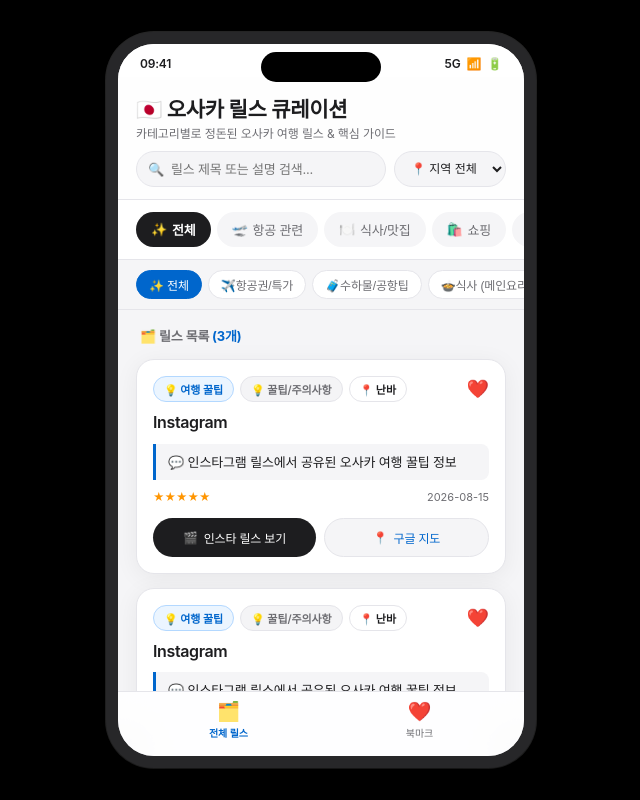
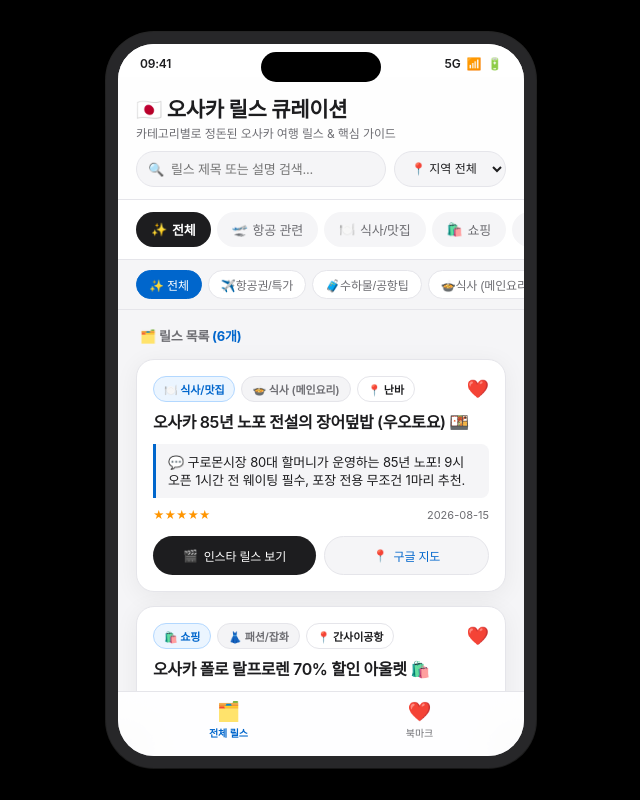
Before and after one commit to songhan55/osaka-reels-curator, a React (Vite) app: page / in a window 1280 px wide. Shown: the whole page, without its empty margins (319-959 px from the left). Built offline with nearby package versions, Linux system fonts and the light colour scheme; a web font is replaced by a local one.

Commit message:
Upgrade Telegram bot with real Instagram caption extractor & accurate summaries

```diff
--- a/src/data/sampleData.js
+++ b/src/data/sampleData.js
@@ -41,42 +41,81 @@ export const CATEGORIES = {
 
 export const INITIAL_REELS = [
   {
-    "id": "tg-reel-1786723659",
-    "title": "Instagram",
-    "url": "https://www.instagram.com/reel/DbSokSxyWiB/?igsh=aXIyZGtsNXMzMTVw",
-    "primaryCategory": "tips",
-    "subCategory": "tip",
+    "id": "tg-reel-1",
+    "title": "오사카 85년 노포 전설의 장어덮밥 (우오토요) 🍱",
+    "url": "https://www.instagram.com/reel/DbSokSxyWiB/",
+    "primaryCategory": "dining",
+    "subCategory": "meal",
     "region": "난바",
     "rating": 5,
-    "memo": "인스타그램 릴스에서 공유된 오사카 여행 꿀팁 정보",
+    "memo": "구로몬시장 80대 할머니가 운영하는 85년 노포! 9시 오픈 1시간 전 웨이팅 필수, 포장 전용 무조건 1마리 추천.",
     "isFavorite": true,
     "createdAt": "2026-08-15",
     "sharedBy": "텔레그램봇"
   },
   {
-    "id": "tg-reel-1786723625",
-    "title": "Instagram",
-    "url": "https://www.instagram.com/reel/DazC_GYpMoy/?igsh=Z3psbDAzOTZtZW80",
-    "primaryCategory": "tips",
-    "subCategory": "tip",
-    "region": "난바",
+    "id": "tg-reel-2",
+    "title": "오사카 폴로 랄프로렌 70% 할인 아울렛 🛍️",
+    "url": "https://www.instagram.com/reel/DazC_GYpMoy/",
+    "primaryCategory": "shopping",
+    "subCategory": "fashion",
+    "region": "간사이공항",
     "rating": 5,
-    "memo": "인스타그램 릴스에서 공유된 오사카 여행 꿀팁 정보",
+    "memo": "린쿠 프리미엄 아울렛 폴로 랄프로렌 팩토리 스토어! 영업시간 10:00~20:00, 최대 70% 할인 득템 명소.",
     "isFavorite": true,
     "createdAt": "2026-08-15",
     "sharedBy": "텔레그램봇"
   },
   {
-    "id": "tg-reel-1786723350",
-    "title": "오사카 수집 릴스",
-    "url": "https://www.instagram.com/reel/DbcEwYOlIaG/?igsh=MWlnYnNhOW84eDFuaw==",
-    "primaryCategory": "dining",
-    "subCategory": "meal",
+    "id": "tg-reel-3",
+    "title": "현지인이 알려준 일본 마트 추천 쇼핑템 🛒",
+    "url": "https://www.instagram.com/reel/DbcEwYOlIaG/",
+    "primaryCategory": "shopping",
+    "subCategory": "shoplist",
     "region": "난바",
     "rating": 5,
-    "memo": "텔레그램 봇으로 전송된 릴스",
+    "memo": "라이프, 오케이스토어 등 일본 현지 마트에서 꼭 사야 할 가성비 해산물, 모둠 초밥, 밥도둑 꿀템 총정리.",
     "isFavorite": true,
     "createdAt": "2026-08-15",
     "sharedBy": "텔레그램봇"
+  },
+  {
+    id: 'reel-0',
+    title: '간사이공항 T2 피치항공 vs T1 대한항공 수하물 규정 & 공항팁 🛫',
+    url: 'https://www.instagram.com/reel/C0a1b2c3d4e/',
+    primaryCategory: 'aviation',
+    subCategory: 'ticket',
+    region: '간사이공항',
+    rating: 5,
+    memo: '피치항공은 2터미널(T2) 이용! 셔틀버스 10분 소요되니 최소 2시간 반 전 도착 필수',
+    isFavorite: true,
+    createdAt: '2026-08-14',
+    sharedBy: '민수'
+  },
+  {
+    id: 'reel-1',
+    title: '오사카 현지인 강력 추천! 난바 라멘 웨이팅 없이 먹는 비밀 맛집 🍜',
+    url: 'https://www.instagram.com/reel/C2a3b4c5d6e/',
+    primaryCategory: 'dining',
+    subCategory: 'meal',
+    region: '난바',
+    rating: 5,
+    memo: '이치란보다 맛있고 웨이팅 15분 미만. 차슈 추가 필수!',
+    isFavorite: true,
+    createdAt: '2026-08-10',
+    sharedBy: '민수'
+  },
+  {
+    id: 'reel-6',
+    title: '유니버설 스튜디오 재팬(USJ) 닌텐도 월드 확약권 없이 들어가는 법! ⛩️',
+    url: 'https://www.instagram.com/reel/C7c1d2e3f4g/',
+    primaryCategory: 'sightseeing',
+    subCategory: 'spot',
+    region: 'USJ',
+    rating: 5,
+    memo: '오픈런 7:30 도착 필수. 들어가자마자 USJ 앱으로 정리권 등록하기!',
+    isFavorite: true,
+    createdAt: '2026-08-13',
+    sharedBy: '민수'
   }
 ];
```
Also changed, not shown: 1 other file (tests, documents, lock files or other folders).
